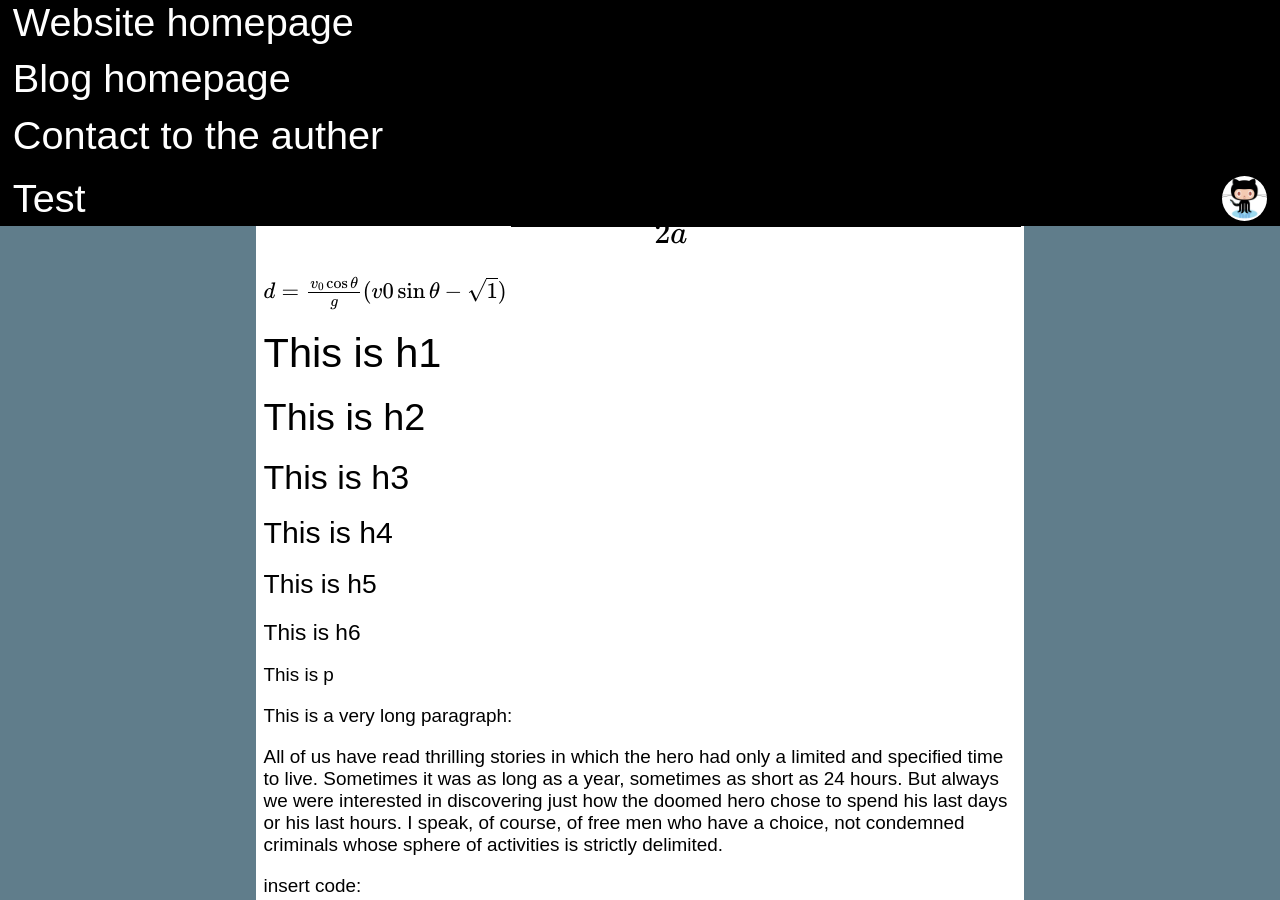
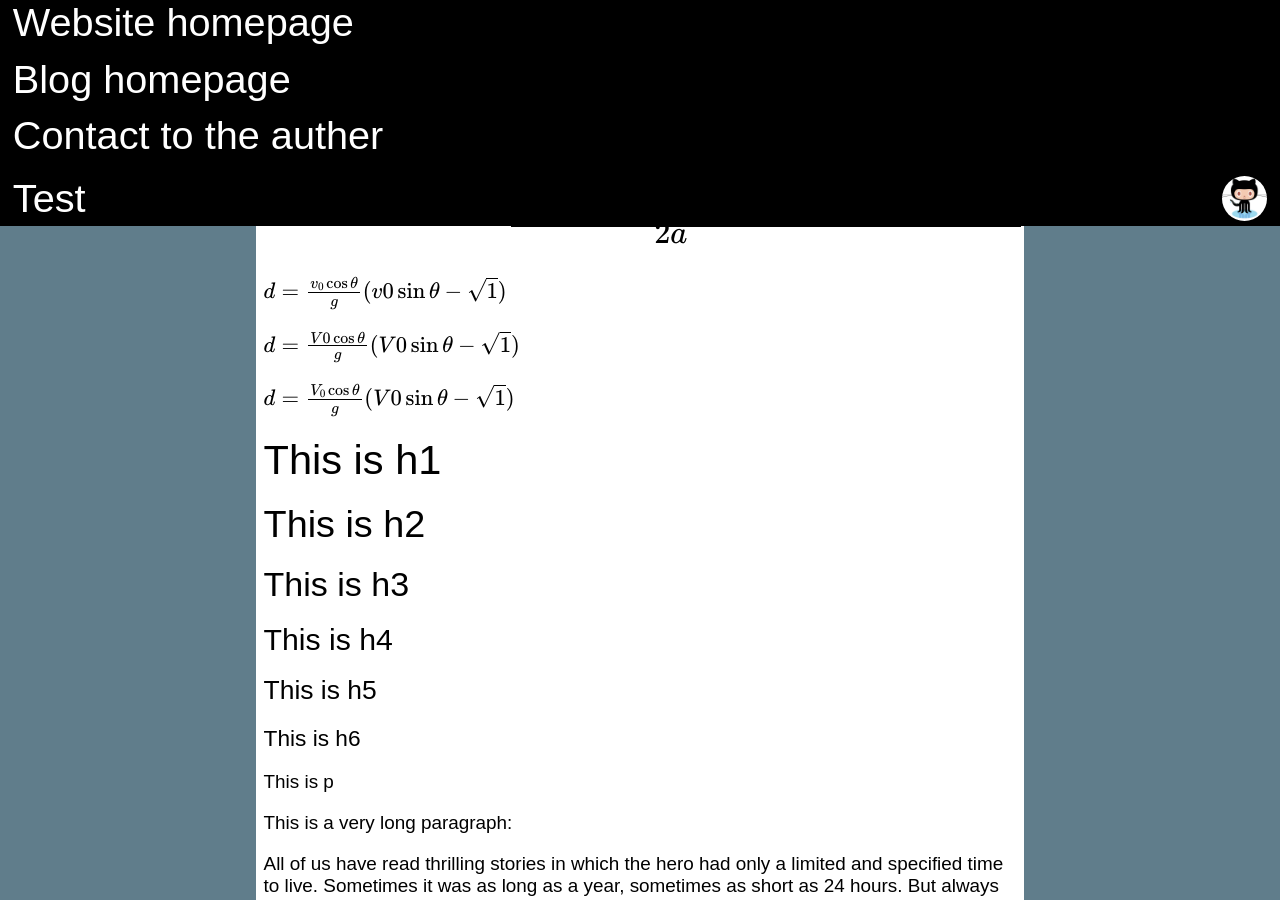
Before and after one commit to wenyuzhao/wenyuzhao.github.io, a Jekyll site: the page built from _posts/2015-01-03-02-07-test.md, in a window 1280 px wide and 900 px high. Built offline with Jekyll 4.4.1, drawn with Linux system fonts in a browser that asks for light colours; Markdown is read by kramdown in place of the engine named in the settings; formulas are drawn with MathJax 3; comment, search, counter and statistics services are not loaded.

Commit message:
Update 2015-01-03-02-07-test.md

```diff
--- a/_posts/2015-01-03-02-07-test.md
+++ b/_posts/2015-01-03-02-07-test.md
@@ -10,6 +10,10 @@ add a formula:
 $$x=\frac{-b\pm\sqrt{b^2-4ac}}{2a}$$
 
 \\(d=\frac{v_0\cos{\theta}}{g}(v0\sin{\theta}-\sqrt{1})\\)
+
+\\(d=\frac{V0\cos{\theta}}{g}(V0\sin{\theta}-\sqrt{1})\\)
+
+\\(d=\frac{V_0\cos{\theta}}{g}(V0\sin{\theta}-\sqrt{1})\\)
 
 #This is h1
 ##This is h2
```
